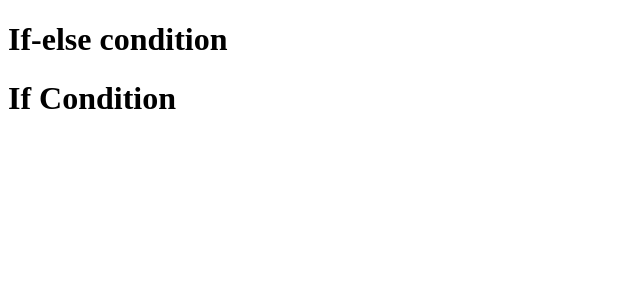
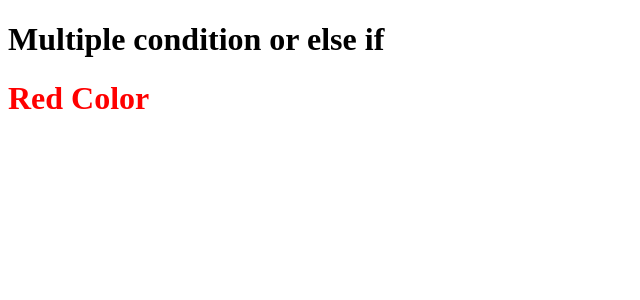
Before and after one commit to Tanyamehta22/ANGULAR-CODE-STEP-BY-STE, an Angular app: page / in a window 1280 px wide. Shown: the top 300 px of the page, without its empty margins (0-640 px from the left). Built offline with nearby package versions, Linux system fonts and the light colour scheme.

Commit message:
Multiple condition or else if

```diff
--- a/src/app/app.component.html
+++ b/src/app/app.component.html
@@ -1,10 +1,14 @@
  <h1>{{title}}</h1>
- <h1 *ngIf="show; then ifBlock else elseBlock"></h1>
 
-<ng-template #ifBlock>
-  <h1>If Condition</h1>
+<ng-template [ngIf]="color==='red'">
+  <h1 style="color: red;">Red Color</h1>
 </ng-template>
 
- <ng-template #elseBlock>
-  <h1>Else Condition</h1>
- </ng-template>
+<ng-template [ngIf]="color==='green'">
+  <h1 style="color: green;">Green Color</h1>
+</ng-template>
+
+
+<ng-template [ngIf]="color==='blue'">
+  <h1 style="color: blue;">Blue Color</h1>
+</ng-template>
--- a/src/app/app.component.ts
+++ b/src/app/app.component.ts
@@ -12,7 +12,8 @@ import { RouterOutlet } from '@angular/router';
 })
 
 export class AppComponent {
-  title = 'If-else condition';
+  title = 'Multiple condition or else if';
   show= true;
+  color="red";
 
 }
```
